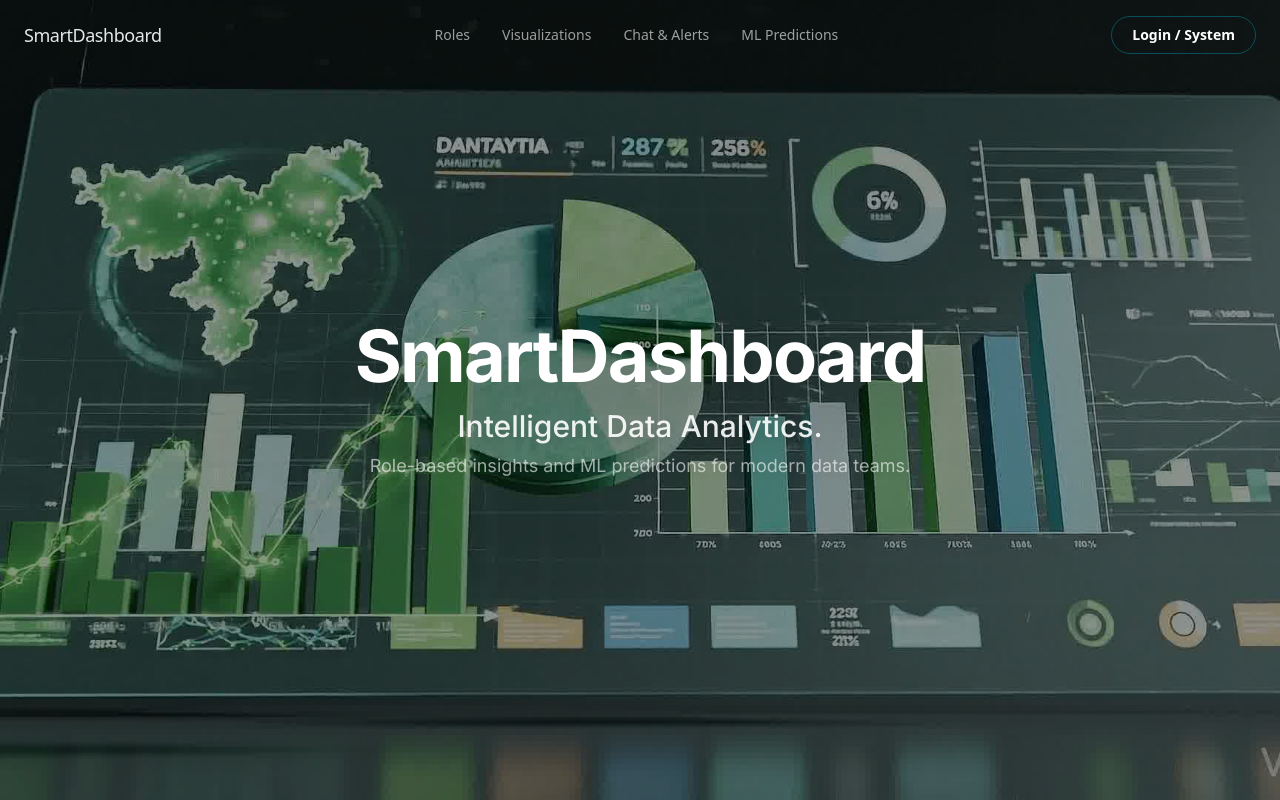
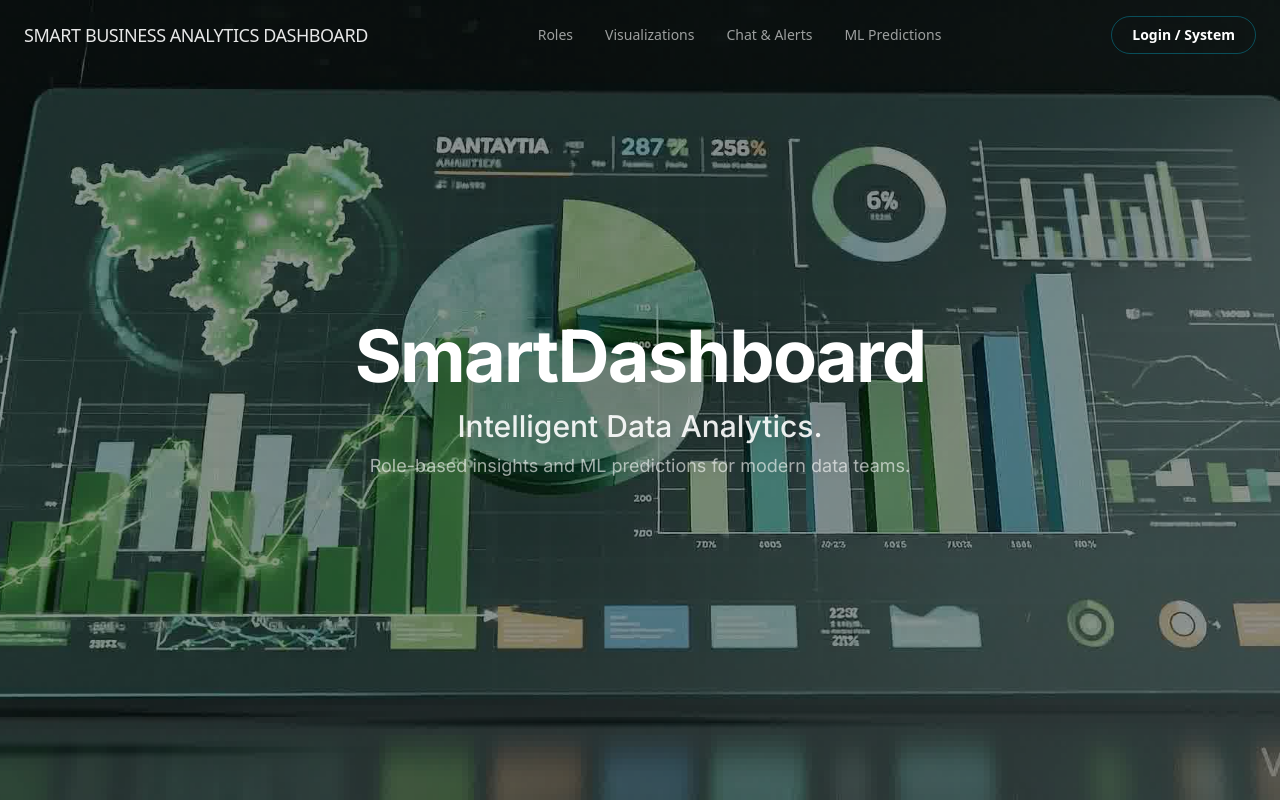
Before and after one commit to yadavjyothsnaa-source/smartdashboard, a Next.js app: page / in a window 1280 px wide. Shown: the top 800 px of the page. Built offline with nearby package versions, Linux system fonts and the light colour scheme.

Commit message:
Update Navbar title text as requested

```diff
--- a/src/components/Navbar.tsx
+++ b/src/components/Navbar.tsx
@@ -19,7 +19,7 @@ export default function Navbar() {
       className="fixed top-0 left-0 right-0 z-50 flex items-center justify-between px-6 py-4 transition-colors duration-300"
     >
       <div className="text-white/90 font-medium tracking-tight text-lg">
-        SmartDashboard
+        SMART BUSINESS ANALYTICS DASHBOARD
       </div>
 
       <div className="hidden md:flex items-center space-x-8 text-sm text-white/60">
```
